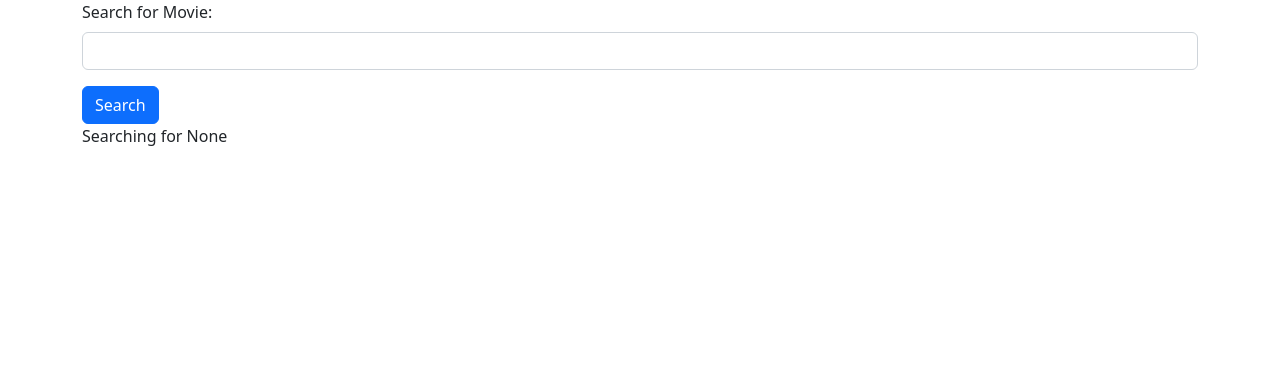
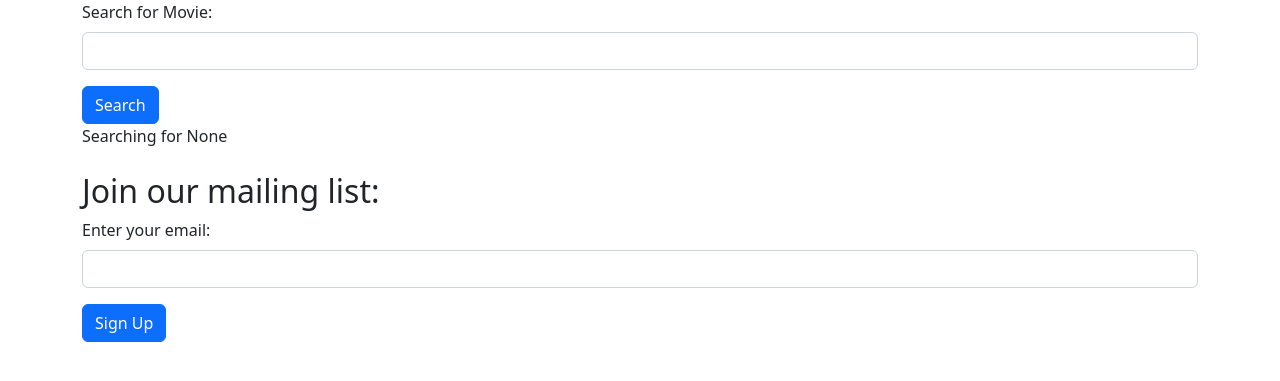
Before and after one commit to hamdiboyraz/movie-reviews, a Django app: page / in a window 1280 px wide. Shown: the top 381 px of the page. Run offline with Django 4.2, Linux system fonts and the light colour scheme.

Commit message:
Add signup.html and emailing list

```diff
--- a/movie/templates/home.html
+++ b/movie/templates/home.html
@@ -11,7 +11,8 @@
   </head>
   <body>
     <div class="container">
-      <form action=""> <!-- "" submit the from to the same page -->
+      <form action="">
+        <!-- "" submit the from to the same page -->
         <div class="mb-3">
           <label class="form-label">Search for Movie:</label>
           <input type="text" name="searchMovie" class="form-control" />
@@ -19,6 +20,16 @@
         <button type="submit" class="btn btn-primary">Search</button>
       </form>
       Searching for {{ search_Term }}
+      <br />
+      <br />
+      <h2>Join our mailing list:</h2>
+      <form action="{% url 'signup' %}">
+        <div class="mb-3">
+          <label for="email" class="form-label"> Enter your email: </label>
+          <input type="email" class="form-control" name="email" />
+        </div>
+        <button type="submit" class="btn btn-primary">Sign Up</button>
+      </form>
     </div>
   </body>
 </html>
--- a/movie/views.py
+++ b/movie/views.py
@@ -8,3 +8,7 @@ def home(request):
 
 def about(request):
     return HttpResponse('<h1>Welcome to About Page</h1>')
+
+def signup(request):
+    email = request.GET.get('email')
+    return render(request, 'signup.html', {'email':email})
--- a/moviereviews/urls.py
+++ b/moviereviews/urls.py
@@ -21,5 +21,6 @@ urlpatterns = [
     path('admin/', admin.site.urls),
     path('', movieViews.home),
     path('about/', movieViews.about),
+    path('signup/', movieViews.signup, name='signup'),
 
 ]
```
Also changed, not shown: movie/templates/signup.html (added, +17 -0 lines).
